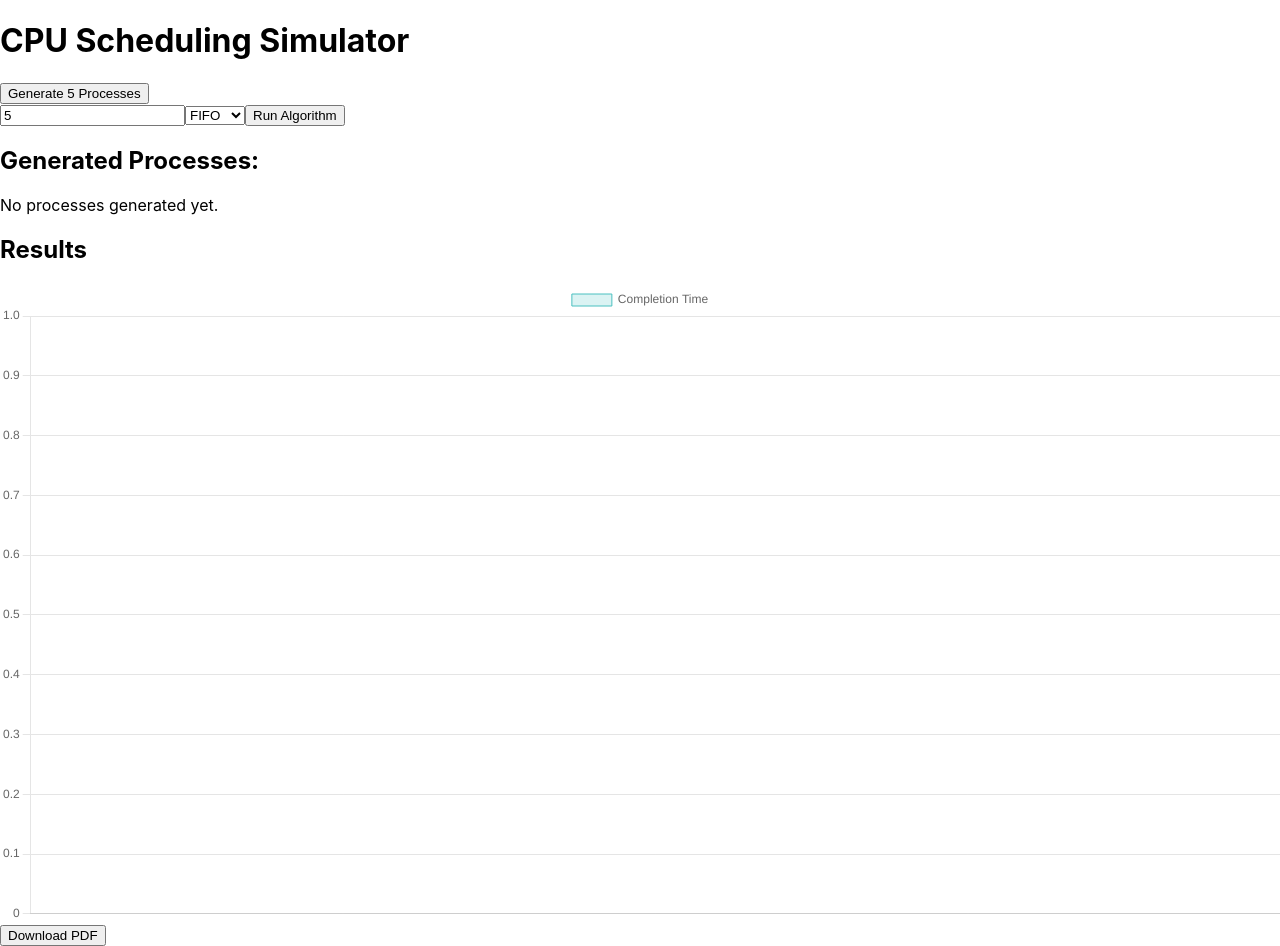
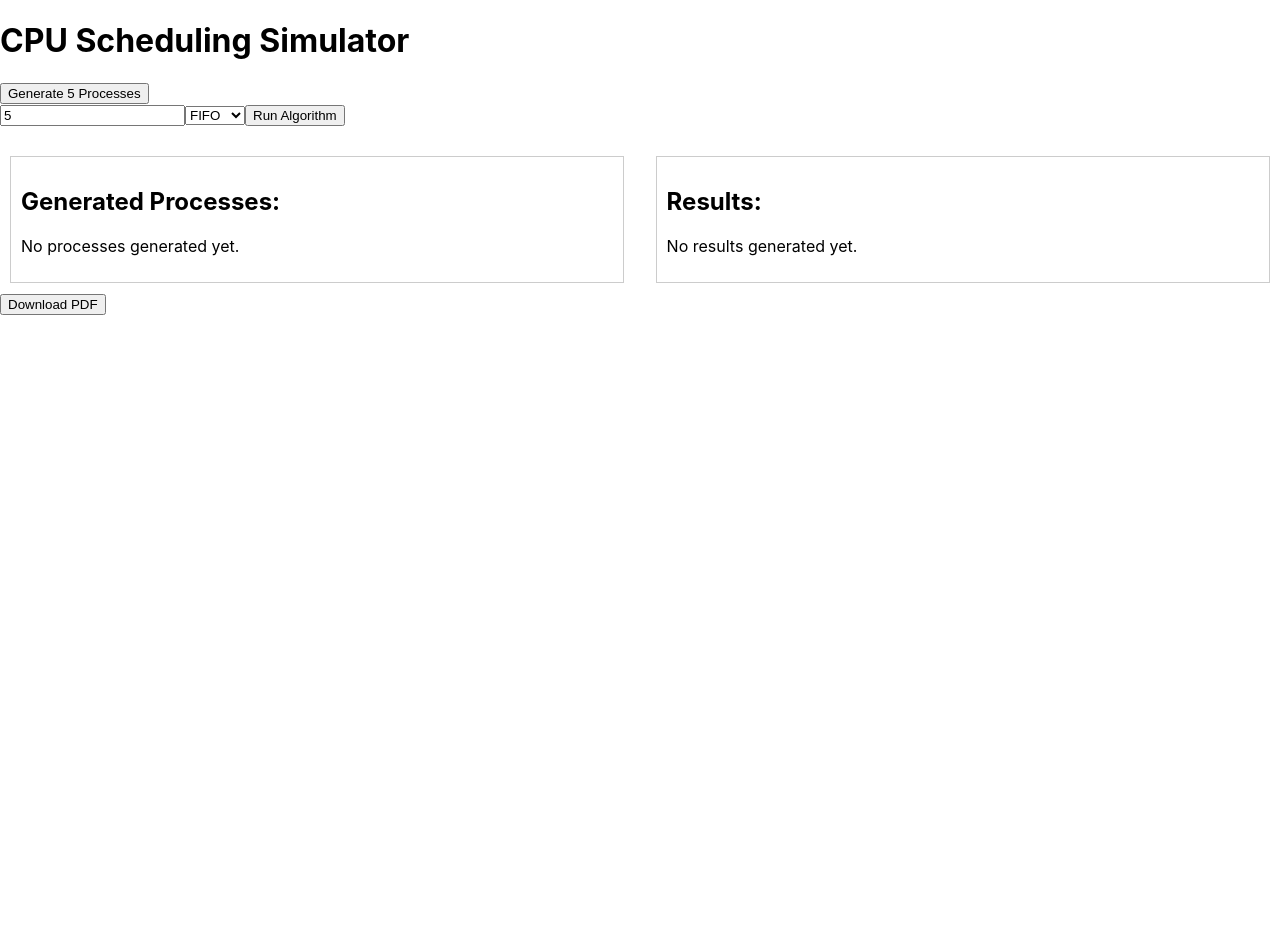
Before and after one commit to ttrucd/OS_Project, a React (Create React App) app in the folder cpu-scheduling-simulator/: page / in a window 1280 px wide. After the commit the page ends 800 px from the top, so only its background shows below. Built offline with nearby package versions, Linux system fonts and the light colour scheme.

Commit message:
created generated process and results tables

```diff
--- a/cpu-scheduling-simulator/src/App.css
+++ b/cpu-scheduling-simulator/src/App.css
@@ -1,38 +1,42 @@
 .App {
   text-align: center;
 }
-
-.App-logo {
-  height: 40vmin;
-  pointer-events: none;
+/*container holld both tables*/
+.tables-container {
+  display: flex;
+  justify-content: space-between;
+  margin-top: 20px;
 }
 
-@media (prefers-reduced-motion: no-preference) {
-  .App-logo {
-    animation: App-logo-spin infinite 20s linear;
-  }
+.generated-table {
+  width: 48%;
+  margin: 10px;
+  border: 1px solid #ccc;
+  padding: 10px;
+  box-sizing: border-box;
 }
 
-.App-header {
-  background-color: #282c34;
-  min-height: 100vh;
-  display: flex;
-  flex-direction: column;
-  align-items: center;
-  justify-content: center;
-  font-size: calc(10px + 2vmin);
-  color: white;
+.result-table {
+  width: 48%;
+  margin: 10px;
+  border: 1px solid #ccc;
+  padding: 10px;
+  box-sizing: border-box;
 }
 
-.App-link {
-  color: #61dafb;
+table{
+  width: 100%;
+  border-collapse: collapse;
 }
 
-@keyframes App-logo-spin {
-  from {
-    transform: rotate(0deg);
-  }
-  to {
-    transform: rotate(360deg);
-  }
+table, th, td{
+  border: 1px solid black;
 }
+
+th, td{
+  padding: 8px;
+  text-align: left;
+}
+th{
+  background-color: #f2f2f2;
+}
--- a/cpu-scheduling-simulator/src/App.js
+++ b/cpu-scheduling-simulator/src/App.js
@@ -76,9 +76,19 @@ const handleGenerateProcesses = (numProcesses) => {
 
       <button onClick ={runAlgorithm}> Run Algorithm</button>
 
+      <div className ="tables-container">
+        <div className ="generated-table">
+          <ProcessDisplay processes={process}/>
+        </div>
+        <div className ="result-table">
+          <ResultsDisplay results={results}/>
+        </div>
+      </div>
+      {/*
       <ProcessDisplay processes={processes} />
       <ResultsDisplay results ={results} />
       <ChartDisplay results ={ results}/>
+      */}
       <button onClick ={exportToPDF}>Download PDF</button>
     </div>
   );
--- a/cpu-scheduling-simulator/src/ResultsDisplay.js
+++ b/cpu-scheduling-simulator/src/ResultsDisplay.js
@@ -3,11 +3,31 @@ import React from 'react';
 function ResultsDisplay({results}){
     return  (
         <div>
-            <h2>Results</h2>
-            <ul> {results.map((result, index) => (
-                <li key={index}> Process {result.processId}: Start Time: {result.startTime}, End Time: {result.endTime}</li>
-            ))}
-            </ul>
+            <h2>Results:</h2>
+            {results.length >0 ? (
+                <table>
+                    <thead>
+                        <tr>
+{/*after running the algorithm, the result table with ProcessId, Start Time and End Time*/}
+                            <th>Process ID</th>
+                            <th>Start Time</th>
+                            <th>End Time</th>
+                        </tr>
+                    </thead>
+                    <tbody>
+                        {results.map((result) => (
+                        <tr key ={result.processId} >
+                            <td>{result.processId}</td>
+                            <td>{result.startTime}</td>
+                            <td>{result.endTime}</td>
+                        </tr>
+                    ))}
+                    </tbody>
+                </table>
+            ) : (
+                <p>No results generated yet.</p>
+            )}
+
         </div>
     );
 }
--- a/cpu-scheduling-simulator/src/generate.js
+++ b/cpu-scheduling-simulator/src/generate.js
@@ -1,5 +1,5 @@
 // creates processes with random burst times (1-10)
-export const generateProcesses = (numProcesses) => {
+export function generateProcesses (numProcesses) {
     const newProcesses = [];    //emptry array
 
     //a for loop runs for numProcesses times
```
